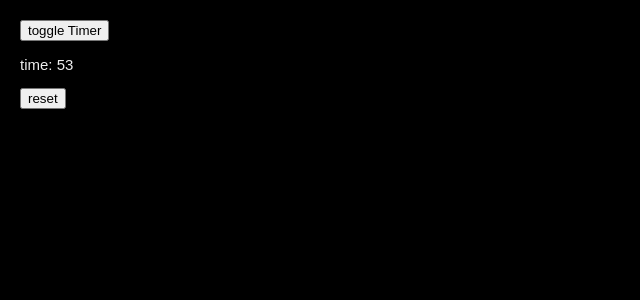
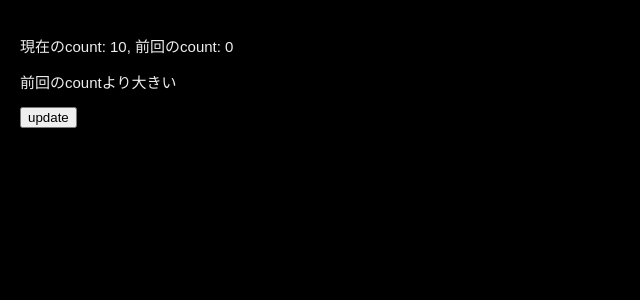
Before and after one commit to elder-flower/react-redux-test, a React (Create React App) app: page / in a window 1280 px wide. Shown: the top 300 px of the page, without its empty margins (0-640 px from the left). Built offline with nearby package versions, Linux system fonts and the light colour scheme.

Commit message:
01-useRef で前回の state の値を保持して要素の出し分けに利用する

```diff
--- a/src/App.js
+++ b/src/App.js
@@ -1,61 +1,25 @@
-import React, { useState, useEffect } from "react";
+import React, { useState, useEffect, useRef } from 'react';
 import './index.css';
 
-const LIMIT = 60;
+export default function App() {
+  const [count, setCount] = useState(10);
+  // useRef に　0 を渡しているので、prevCountRef.current の初期値は 0
+  const prevCountRef = useRef(0);
 
-// カウントダウンをする（60 から 0 を表示する）コンポーネント。
-function Timer() {
-  // カウント
-  const [timeLeft, setTimeLeft] = useState(LIMIT);
-
-  // timeLeft をリセット（60に戻す）。
-  const reset = () => {
-    setTimeLeft(LIMIT);
-  };
-
-  // timeLeft を更新する。
-  const tick = () => {
-    console.log("tick");
-    setTimeLeft((prevTime) => (prevTime === 0 ? LIMIT : prevTime - 1));
-  };
-
-  // setInterval で１秒毎に tick を実行するタイマーを作成する副作用。
-  // 第２引数に [] を渡しているので、この副作用はレンダー後の１度しか実行されない。
   useEffect(() => {
-    console.log("create Timer");
-    const timerId = setInterval(tick, 1000);
-
-    // クリーンアップ関数はコンポーネントがアンマウント、もしくは副作用が再度実行された時に呼ばれる。
-    // ↑で作成したタイマー（timerId）は削除しない限り、コンポーネントがアンマウントされた後も延々と実行され続けてしまう。
-    // そのため、コンポーネントがアンマウント、もしくは副作用が再度実行された時に clearInterval でタイマーを削除する。
-    return () => {
-      console.log("cleanup Timer");
-      clearInterval(timerId);
-    };
-  }, []);
+    // ref オブジェクトが更新されてもコンポーネントは再レンダーされない。
+    prevCountRef.current = count;
+  });
 
   return (
-    <div>
-      <p>time: {timeLeft}</p>
-      <button onClick={reset}>reset</button>
-    </div>
+    <>
+      <p>
+        現在のcount: {count}, 前回のcount: {prevCountRef.current}
+      </p>
+      <p>前回のcountより{prevCountRef.current > count ? '小さい' : '大きい'}</p>
+      <button onClick={() => setCount(Math.floor(Math.random() * 11))}>
+        update
+      </button>
+    </>
   );
 }
-
-function App() {
-  // コンポーネントをレンダーするかどうかのフラグ
-  const [visible, setVisible] = useState(true);
-
-  return (
-    <div>
-      <button onClick={() => setVisible(!visible)}>toggle Timer</button>
-
-      {/* visible が true であれば Timer コンポーネントをレンダーする。
-      false にすれば何もレンダーされない（Timer コンポーネントがアンマウントされる）ため、
-      Timer コンポーネントの console.log('cleanup Timer'); などが実行される。 */}
-      {visible ? <Timer /> : ""}
-    </div>
-  );
-}
-
-export default App;
```
